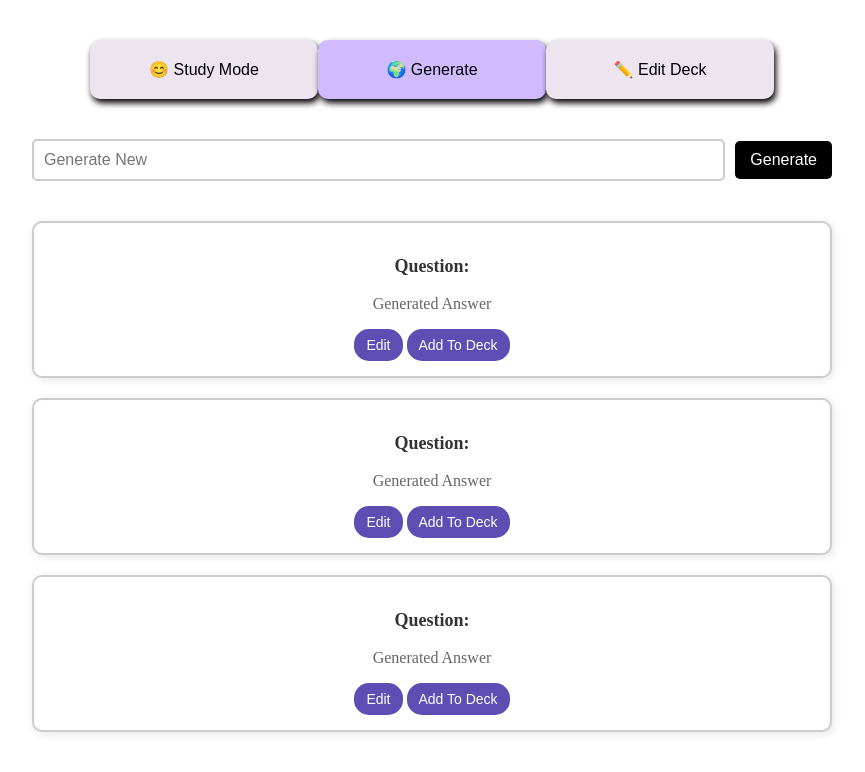
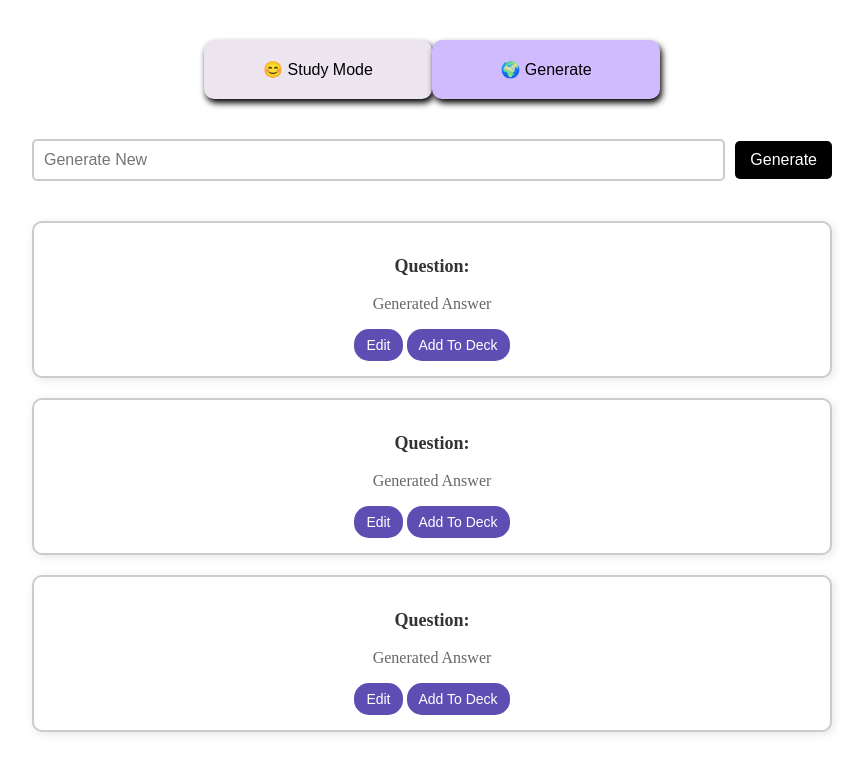
Before and after one commit to kylewspence/AI-Flashcard-Generator, a website with bundled scripts: page index.html in a window 1280 px wide. Shown: the whole page, without its empty margins (68-933 px from the left). Built offline with nearby package versions, Linux system fonts and the light colour scheme.

Commit message:
removed edit tab

```diff
--- a/index.html
+++ b/index.html
@@ -13,7 +13,6 @@
     <header class="nav-container">
       <button id="study-mode-btn" class="nav-btn">😊 Study Mode</button>
       <button id="generate-btn" class="nav-btn active">🌍 Generate</button>
-      <button id="edit-deck-btn" class="nav-btn">✏️ Edit Deck</button>
     </header>
     <main>
       <div class="input-container">
```
